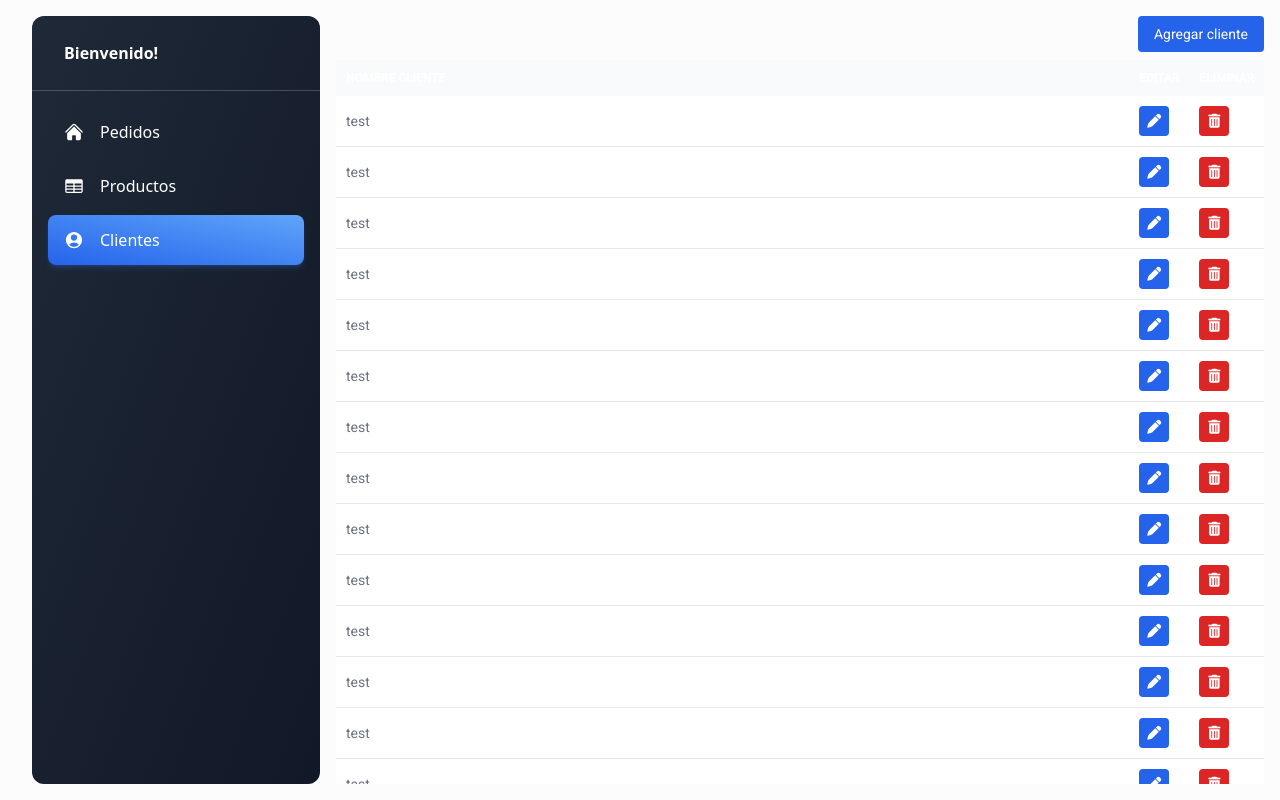
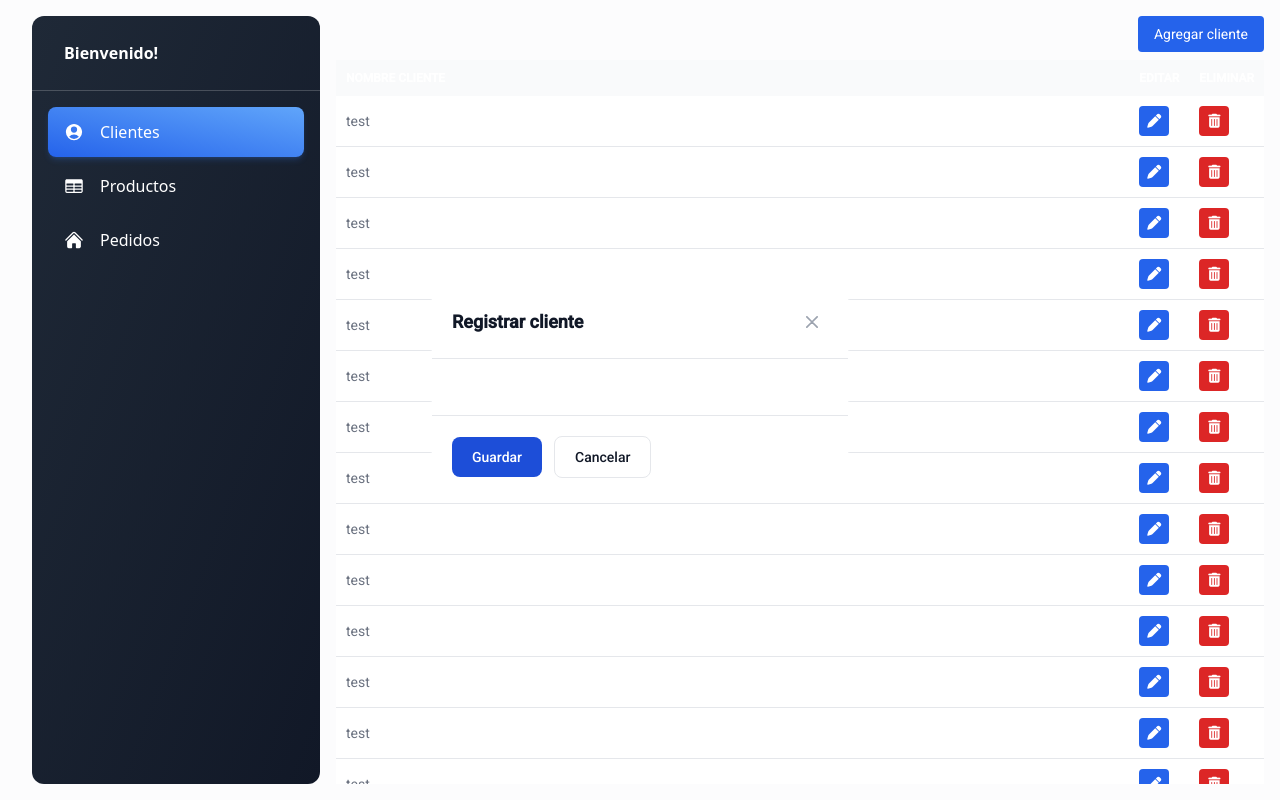
Before and after one commit to oscar-rojas-p/tienda-angular-management-web, an Angular app: page /clientes in a window 1280 px wide. Both pictures are taken after a click on the button "Agregar cliente". Built offline with nearby package versions, Linux system fonts and the light colour scheme.

Commit message:
modal en componente cliente

```diff
--- a/src/app/shared/components/clientes/clientes.component.html
+++ b/src/app/shared/components/clientes/clientes.component.html
@@ -1,6 +1,6 @@
 <div class="w-full h-full relative flex flex-col gap-2">
     <div class="flex items-center justify-end">
-        <button class="hover:shadow-sm hover:shadow-black px-4 py-2 rounded bg-blue-600 text-white text-sm">Agregar cliente</button>
+        <button (click)="openModalRegistro('Registrar cliente')" class="hover:shadow-sm hover:shadow-black px-4 py-2 rounded bg-blue-600 text-white text-sm">Agregar cliente</button>
     </div>
     <div class="flex-grow overflow-auto">
         <table class="w-full text-sm text-left rtl:text-right text-gray-500 dark:text-gray-400">
@@ -14,10 +14,22 @@
             <tbody>
                 <tr *ngFor="let item of items" class="bg-white border-b dark:bg-gray-800 dark:border-gray-700">
                     <td>test</td>
-                    <td><button class="text-white w-[30px] h-[30px] rounded bg-blue-600"><i class="fa fa-pen" aria-hidden="true"></i></button></td>
+                    <td><button (click)="openModalRegistro('Editar cliente')" class="text-white w-[30px] h-[30px] rounded bg-blue-600"><i class="fa fa-pen" aria-hidden="true"></i></button></td>
                     <td><button class="text-white w-[30px] h-[30px] rounded bg-red-600"><i class="fa fa-trash" aria-hidden="true"></i></button></td>
                 </tr>
             </tbody>
         </table>
     </div>
 </div>
+
+<!-- MODAL REGISTRAR/EDITAR -->
+<app-modal
+    [isVisible]="isOpenRegistro"
+    [title]="tituloModalRegistro"
+    (closeEvent)="closeModalRegistro()"
+>
+    <div class="flex gap-4">
+        <span>Nombre cliente</span>
+        <input type="text">
+    </div>
+</app-modal>
--- a/src/app/shared/components/clientes/clientes.component.ts
+++ b/src/app/shared/components/clientes/clientes.component.ts
@@ -1,23 +1,36 @@
 import { CommonModule } from '@angular/common';
 import { Component } from '@angular/core';
+import { ModalComponent } from '../modal/modal.component';
 
 @Component({
   selector: 'app-clientes',
   standalone: true,
   imports: [
     CommonModule,
-
+    ModalComponent
   ],
   templateUrl: './clientes.component.html',
   styleUrl: './clientes.component.css'
 })
 export default class ClientesComponent {
-  items: Array<null>;
-  valor: string;
+  items = Array(100).fill(null);
+  isOpenRegistro: boolean = false;
+  isOpenEliminar: boolean = false;
+  tituloModalRegistro: string = '';
 
+  openModalRegistro(titulo: string){
+    this.isOpenRegistro = true;
+    this.tituloModalRegistro = titulo;
+  }
+  closeModalRegistro(){
+    this.isOpenRegistro = false;
+  }
 
-  constructor() {
-    this.items = Array.from({length:100});
-    this.valor = 'test';
+  openModalEliminar(){
+    this.isOpenEliminar = true;
   }
+  closeModalEliminar(){
+    this.isOpenEliminar = false;
+  }
+
 }
--- a/src/app/shared/components/layout/layout.component.html
+++ b/src/app/shared/components/layout/layout.component.html
@@ -11,23 +11,20 @@
         <div class="m-4">
             <ul class="mb-4 flex flex-col gap-1">
                 <li>
-                    <a routerLink="/pedidos">
+                    <a routerLink="/clientes">
                         <button
                             routerLinkActive="bg-gradient-to-tr from-blue-600 to-blue-400 shadow-md shadow-blue-500/20 hover:shadow-blue-500/40"
                             class="middle none font-sans font-bold center transition-all disabled:opacity-50 disabled:shadow-none disabled:pointer-events-none text-xs py-3 rounded-lg text-white hover:bg-white/10 active:bg-white/30 w-full flex items-center gap-4 px-4 capitalize"
                             type="button">
                             <svg xmlns="http://www.w3.org/2000/svg" viewBox="0 0 24 24" fill="currentColor"
                                 aria-hidden="true" class="w-5 h-5 text-inherit">
-                                <path
-                                    d="M11.47 3.84a.75.75 0 011.06 0l8.69 8.69a.75.75 0 101.06-1.06l-8.689-8.69a2.25 2.25 0 00-3.182 0l-8.69 8.69a.75.75 0 001.061 1.06l8.69-8.69z">
-                                </path>
-                                <path
-                                    d="M12 5.432l8.159 8.159c.03.03.06.058.091.086v6.198c0 1.035-.84 1.875-1.875 1.875H15a.75.75 0 01-.75-.75v-4.5a.75.75 0 00-.75-.75h-3a.75.75 0 00-.75.75V21a.75.75 0 01-.75.75H5.625a1.875 1.875 0 01-1.875-1.875v-6.198a2.29 2.29 0 00.091-.086L12 5.43z">
-                                </path>
+                                <path fill-rule="evenodd"
+                                    d="M18.685 19.097A9.723 9.723 0 0021.75 12c0-5.385-4.365-9.75-9.75-9.75S2.25 6.615 2.25 12a9.723 9.723 0 003.065 7.097A9.716 9.716 0 0012 21.75a9.716 9.716 0 006.685-2.653zm-12.54-1.285A7.486 7.486 0 0112 15a7.486 7.486 0 015.855 2.812A8.224 8.224 0 0112 20.25a8.224 8.224 0 01-5.855-2.438zM15.75 9a3.75 3.75 0 11-7.5 0 3.75 3.75 0 017.5 0z"
+                                    clip-rule="evenodd"></path>
                             </svg>
                             <p
                                 class="block antialiased font-sans text-base leading-relaxed text-inherit font-medium capitalize">
-                                Pedidos</p>
+                                Clientes</p>
                         </button>
                     </a>
                 </li>
@@ -50,24 +47,26 @@
                     </a>
                 </li>
                 <li>
-                    <a routerLink="/clientes">
+                    <a routerLink="/pedidos">
                         <button
                             routerLinkActive="bg-gradient-to-tr from-blue-600 to-blue-400 shadow-md shadow-blue-500/20 hover:shadow-blue-500/40"
                             class="middle none font-sans font-bold center transition-all disabled:opacity-50 disabled:shadow-none disabled:pointer-events-none text-xs py-3 rounded-lg text-white hover:bg-white/10 active:bg-white/30 w-full flex items-center gap-4 px-4 capitalize"
                             type="button">
                             <svg xmlns="http://www.w3.org/2000/svg" viewBox="0 0 24 24" fill="currentColor"
                                 aria-hidden="true" class="w-5 h-5 text-inherit">
-                                <path fill-rule="evenodd"
-                                    d="M18.685 19.097A9.723 9.723 0 0021.75 12c0-5.385-4.365-9.75-9.75-9.75S2.25 6.615 2.25 12a9.723 9.723 0 003.065 7.097A9.716 9.716 0 0012 21.75a9.716 9.716 0 006.685-2.653zm-12.54-1.285A7.486 7.486 0 0112 15a7.486 7.486 0 015.855 2.812A8.224 8.224 0 0112 20.25a8.224 8.224 0 01-5.855-2.438zM15.75 9a3.75 3.75 0 11-7.5 0 3.75 3.75 0 017.5 0z"
-                                    clip-rule="evenodd"></path>
+                                <path
+                                    d="M11.47 3.84a.75.75 0 011.06 0l8.69 8.69a.75.75 0 101.06-1.06l-8.689-8.69a2.25 2.25 0 00-3.182 0l-8.69 8.69a.75.75 0 001.061 1.06l8.69-8.69z">
+                                </path>
+                                <path
+                                    d="M12 5.432l8.159 8.159c.03.03.06.058.091.086v6.198c0 1.035-.84 1.875-1.875 1.875H15a.75.75 0 01-.75-.75v-4.5a.75.75 0 00-.75-.75h-3a.75.75 0 00-.75.75V21a.75.75 0 01-.75.75H5.625a1.875 1.875 0 01-1.875-1.875v-6.198a2.29 2.29 0 00.091-.086L12 5.43z">
+                                </path>
                             </svg>
                             <p
                                 class="block antialiased font-sans text-base leading-relaxed text-inherit font-medium capitalize">
-                                Clientes</p>
+                                Pedidos</p>
                         </button>
                     </a>
                 </li>
-
             </ul>
         </div>
     </aside>
--- a/src/styles.css
+++ b/src/styles.css
@@ -15,6 +15,7 @@ body { margin: 0; font-family: Roboto, "Helvetica Neue", sans-serif; }
 
 input{
     color:black;
+    padding: 0px 10px;
 }
 
 select{
```
